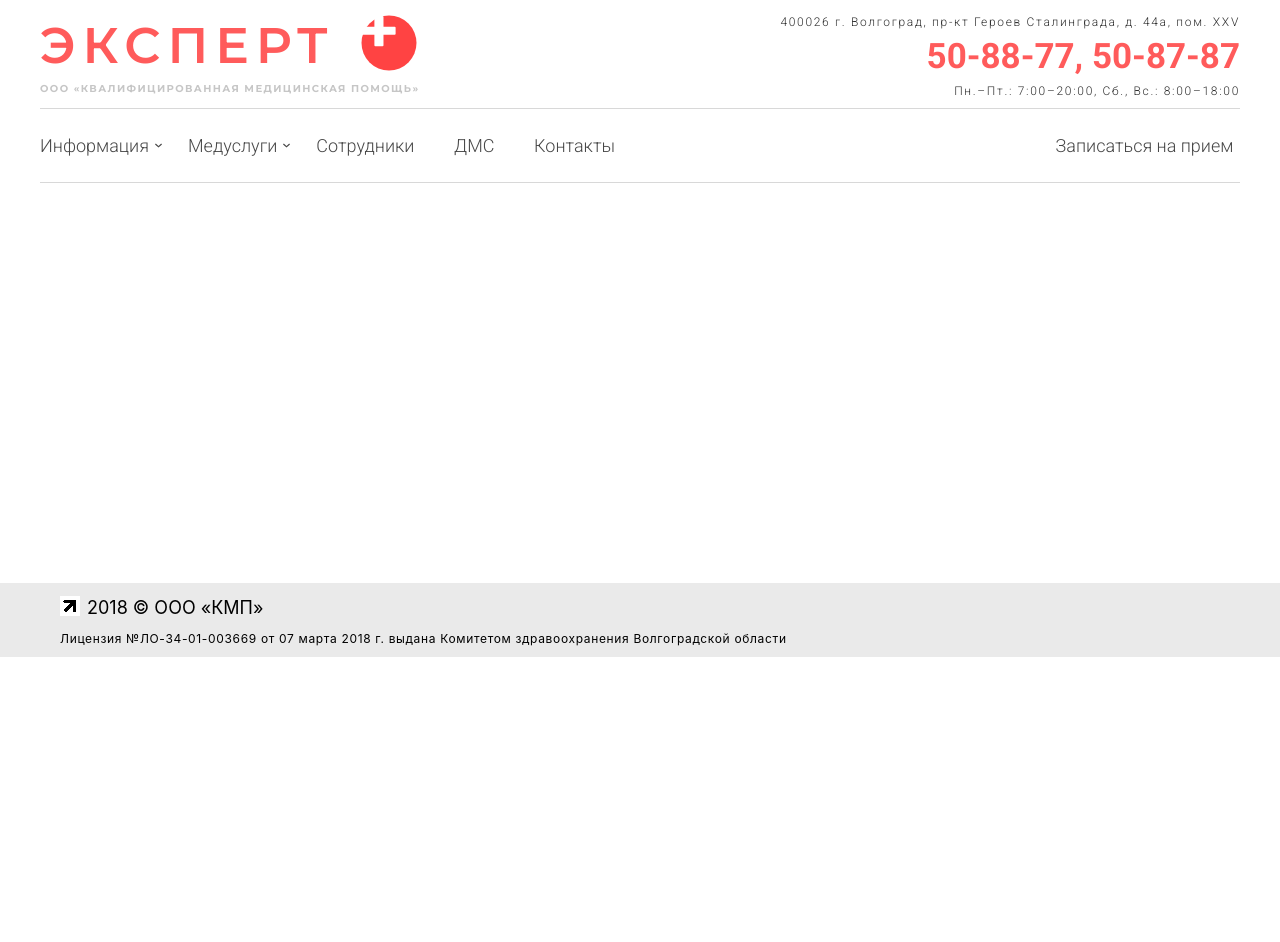
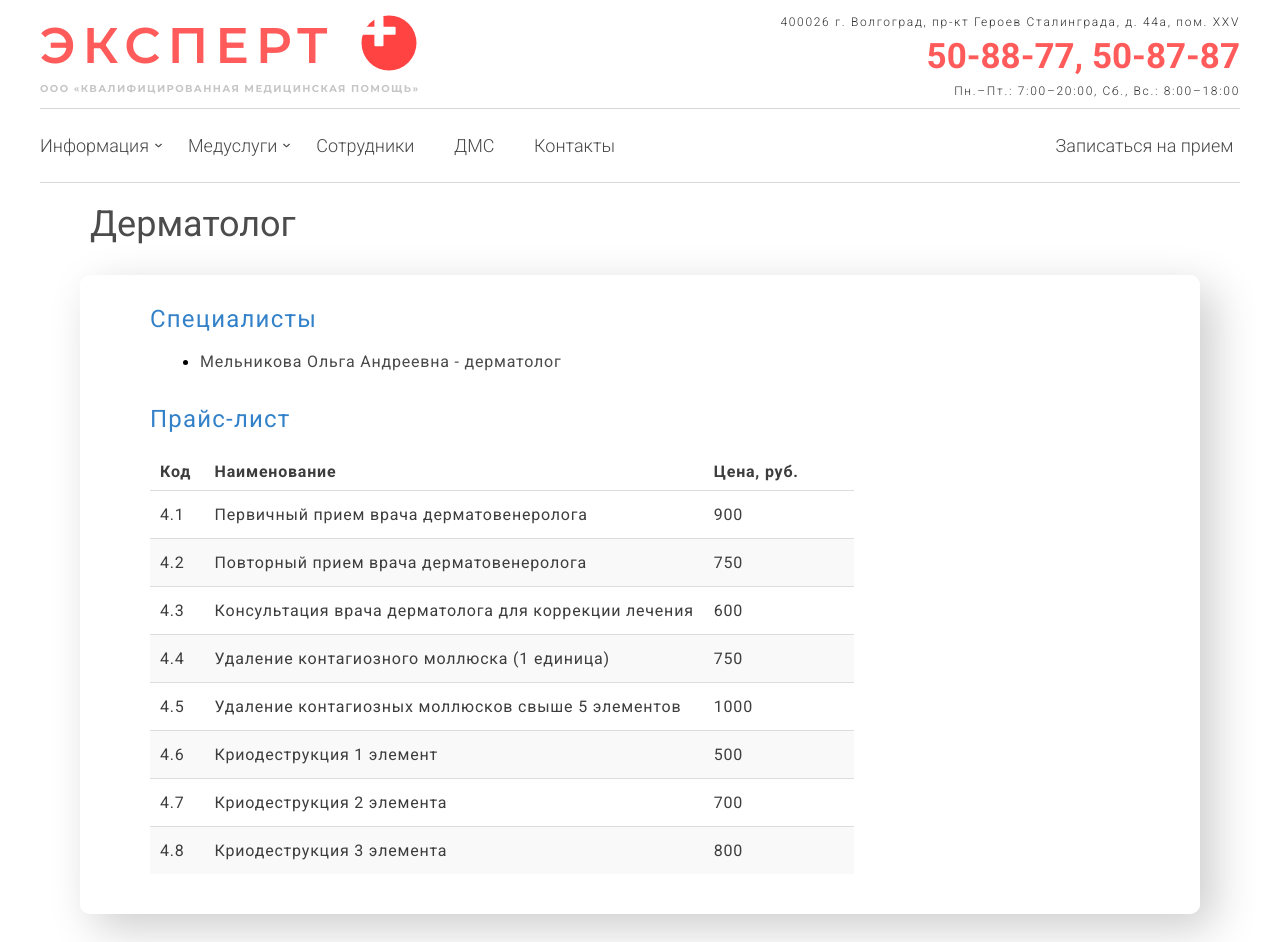
Before and after one commit to CanUFeelMyHeart/expertPlus, a React (Create React App) app in the folder medical-clinic-expert/: page /services/dermatolog in a window 1280 px wide. Shown: the top 942 px of the page. Before the commit the page ends 800 px from the top, so only its background shows below. Built offline with nearby package versions, Linux system fonts and the light colour scheme; the HTML template or start-up script is replaced by a standard one.

Commit message:
dermatologist page is set

```diff
--- a/medical-clinic-expert/src/pages/ServicesPages/DermatologistServicePage/DermatologistServicePage.jsx
+++ b/medical-clinic-expert/src/pages/ServicesPages/DermatologistServicePage/DermatologistServicePage.jsx
@@ -1,9 +1,22 @@
 import React from "react";
+import { InformationContainerComponent } from "../../../components/InformationContainerComponent/InformationContainerComponent";
+import { PriceListComponent } from "../../../components/PriceListComponent/PriceListComponent";
+import { ServicesSpecialistsComponent } from "../../../components/ServicesSpecialistsComponent/ServicesSpecialistsComponent";
+import { OfertaComponent } from "../../../components/PriceListComponent/OfertaComponent";
+import { ServiceSpecialistsInfoComponent } from "../../../components/ServiceSpecialistsInfoComponent/ServiceSpecialistsInfoComponent";
+import { SpecialistsInfoDermatologist } from "./SpecialistsInfoDermatologist";
+import { priceInfoDermatologist } from "./PriceInfoDermatologist";
 
 export const DermatologistServicePage = () => {
     return (
         <div className="DermatologistServicePage">
-
+            <InformationContainerComponent header="Дерматолог">
+                <ServicesSpecialistsComponent
+                    specialists={SpecialistsInfoDermatologist}
+                />
+                <PriceListComponent priceInfo={priceInfoDermatologist} />
+            </InformationContainerComponent>
+            <OfertaComponent />
         </div>
     );
 };
--- /dev/null
+++ b/medical-clinic-expert/src/pages/ServicesPages/DermatologistServicePage/PriceInfoDermatologist.jsx
@@ -0,0 +1,42 @@
+export const priceInfoDermatologist = [
+    {
+        code: "4.1",
+        name: "Первичный прием врача дерматовенеролога",
+        price: "900",
+    },
+    {
+        code: "4.2",
+        name: "Повторный прием врача дерматовенеролога",
+        price: "750",
+    },
+    {
+        code: "4.3",
+        name: "Консультация врача дерматолога для коррекции лечения",
+        price: "600",
+    },
+    {
+        code: "4.4",
+        name: "Удаление контагиозного моллюска (1 единица)",
+        price: "750",
+    },
+    {
+        code: "4.5",
+        name: "Удаление контагиозных моллюсков свыше 5 элементов",
+        price: "1000",
+    },
+    {
+        code: "4.6",
+        name: "Криодеструкция 1 элемент",
+        price: "500",
+    },
+    {
+        code: "4.7",
+        name: "Криодеструкция 2 элемента",
+        price: "700",
+    },
+    {
+        code: "4.8",
+        name: "Криодеструкция 3 элемента",
+        price: "800",
+    },
+];
--- /dev/null
+++ b/medical-clinic-expert/src/pages/ServicesPages/DermatologistServicePage/SpecialistsInfoDermatologist.jsx
@@ -0,0 +1,3 @@
+export const SpecialistsInfoDermatologist = [
+    "Мельникова Ольга Андреевна - дерматолог",
+];
--- a/medical-clinic-expert/src/pages/ServicesPages/GastroenterologistServicePage/GastroenterologistServicePage.jsx
+++ b/medical-clinic-expert/src/pages/ServicesPages/GastroenterologistServicePage/GastroenterologistServicePage.jsx
@@ -6,7 +6,6 @@ import { SpecialistsInfoGastroenterologist } from "./SpecialistsInfoGastroentero
 import { OfertaComponent } from "../../../components/PriceListComponent/OfertaComponent";
 import { ServiceSpecialistsInfoComponent } from "../../../components/ServiceSpecialistsInfoComponent/ServiceSpecialistsInfoComponent";
 import { priceInfoGastroenterologist } from "./PriceInfoGastroenterologist";
-import allergist from "../../../assets/images/services/allergolog1.jpg";
 
 export const GastroenterologistServicePage = () => {
     return (
```
